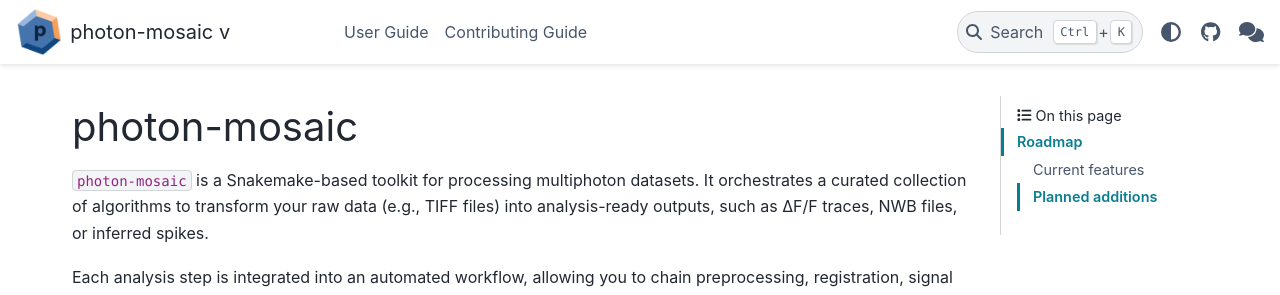
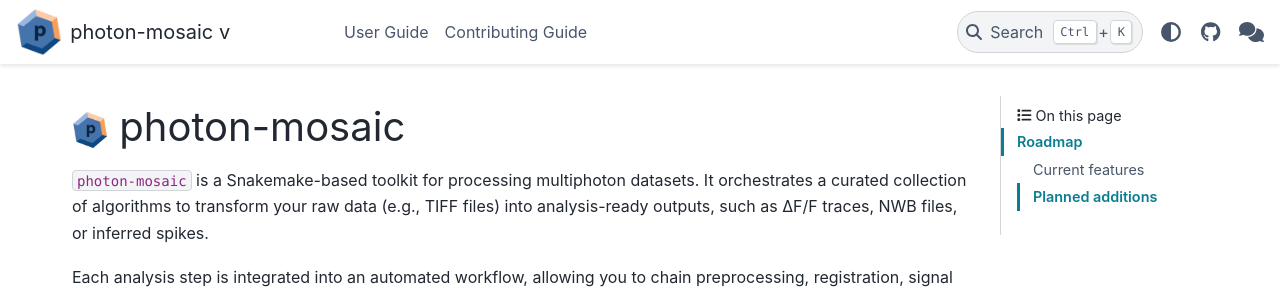
Before and after one commit to neuroinformatics-unit/photon-mosaic, a Sphinx documentation site: the page built from docs/source/index.md, in a window 1280 px wide. Shown: the top 295 px of the page. Built offline with Sphinx 7.4.7 and the PyData theme 0.15.4, drawn with Linux system fonts in a browser that asks for light colours; pages that are not in the unit, such as notebooks, are missing from menus; the version number could not be read and is left out.

Commit message:
Add small logo in title

````diff
--- a/docs/source/index.md
+++ b/docs/source/index.md
@@ -1,4 +1,4 @@
-# photon-mosaic
+# <img src="_static/logo.png" alt="photon-mosaic logo" width="36" style="vertical-align: middle; margin-right:8px"> photon-mosaic
 
 ```{include} ../../README.md
 :start-after: '# <img src="docs/source/_static/logo.png" alt="photon-mosaic logo" width="36" style="vertical-align: middle; margin-right:8px"> `photon-mosaic`'
````
